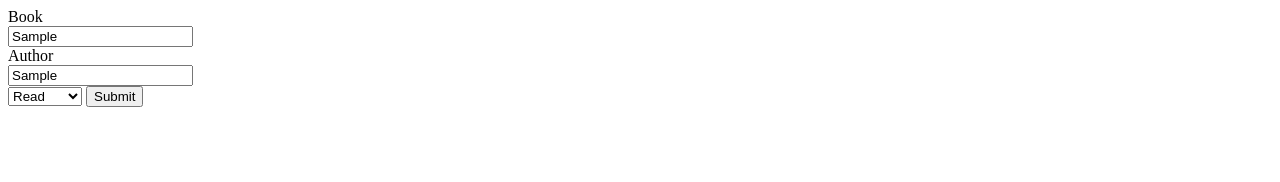
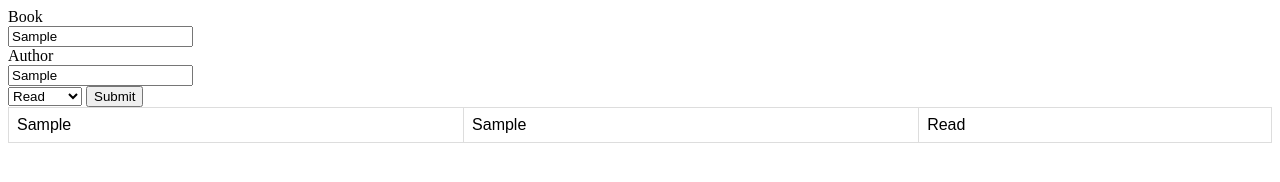
Before and after one commit to cvvlm/library, a plain HTML site: page index.html in a window 1280 px wide. Both pictures are taken after typing "Sample", "Sample" into the empty fields and a click on the button "Submit". Drawn offline with Linux system fonts and the light colour scheme.

Commit message:
Create object and add to html
One function and object constructor for now.
Need to add remove button to each book and change read status.

```diff
--- a/index.html
+++ b/index.html
@@ -18,6 +18,7 @@
         <option>Not read</option>
     </select>
     <button type="button" id="submit">Submit</button>
+    <table class="tablica"></table>
 
 </body>
 </html>
--- a/script.js
+++ b/script.js
@@ -0,0 +1,26 @@
+const submit = document.querySelector('#submit')
+const tablica = document.querySelector('.tablica')
+ar = []
+function addBook(b, a, s) {
+    function BookObject(book, author, selection) {
+        this.book = book
+        this.author = author
+        this.selection = selection
+    }
+    return new BookObject(b, a, s)
+
+}
+function addToArr() {
+    submit.addEventListener('click', () => {
+        ar.push(addBook(document.querySelector('#book').value, document.querySelector('#author').value, document.querySelector('#select').value))
+
+        tablica.innerHTML += `
+            <tr>
+                <td>${ar[ar.length - 1].book}</td>
+                <td>${ar[ar.length - 1].author}</td>
+                <td>${ar[ar.length - 1].selection}</td>
+            </tr>
+        `
+    })
+}
+addToArr()
--- a/style.css
+++ b/style.css
@@ -0,0 +1,13 @@
+table {
+    font-family: arial, sans-serif;
+    border-collapse: collapse;
+    width: 100%;
+}
+td, th {
+    border: 1px solid #dddddd;
+    text-align: left;
+    padding: 8px;
+}
+tr:nth-child(even) {
+    background-color: #dddddd;
+}
```
